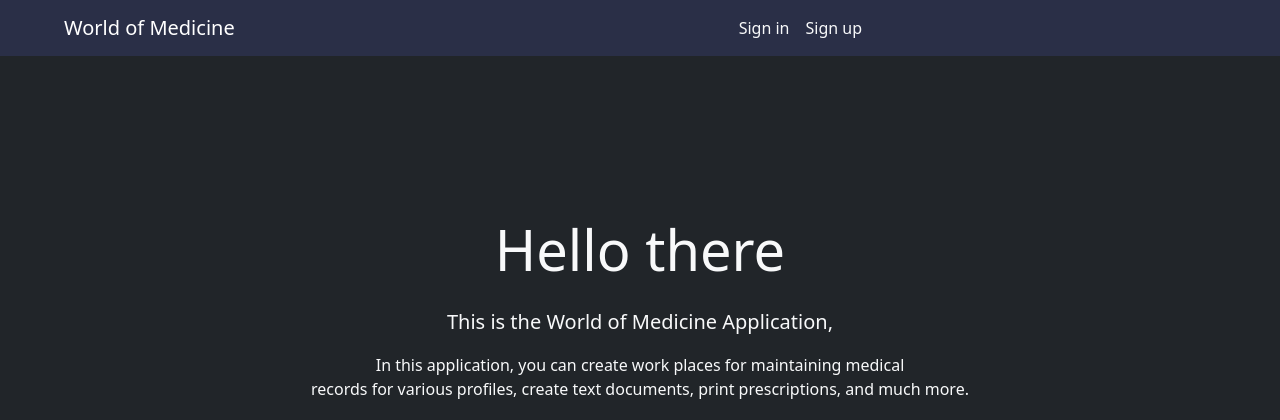
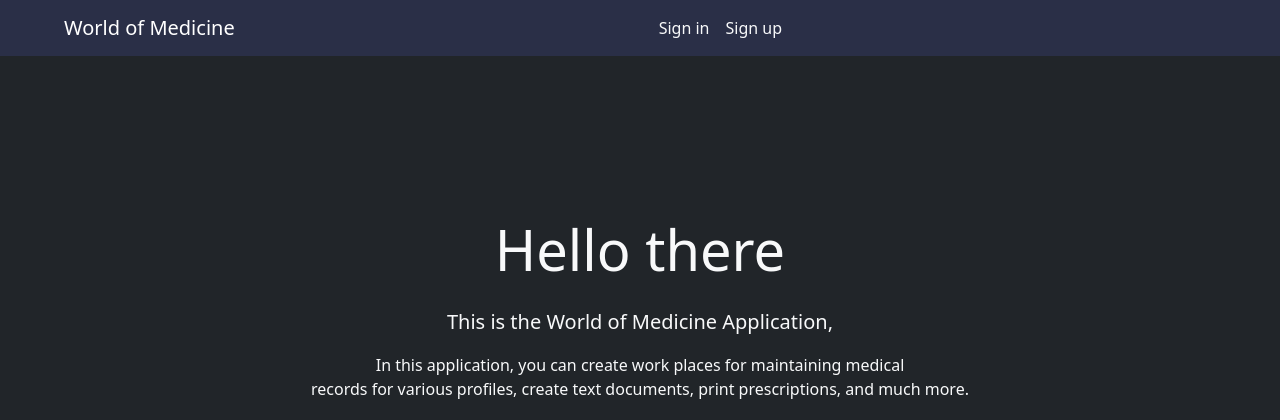
Before and after one commit to Spike2250/wom-portal-django, a Django app: page / in a window 1280 px wide. Shown: the top 420 px of the page. Run offline with Django 5.2, Linux system fonts and the light colour scheme; some libraries are stand-ins or nearby versions.

Commit message:
fix navbar

```diff
--- a/app/templates/navbar.html
+++ b/app/templates/navbar.html
@@ -10,15 +10,12 @@
         <ul class="navbar-nav mr-auto">
             {% if request.user.is_authenticated %}
                 <li class="nav-item">
-                    <a class="nav-link text-light-emphasis" href="{% url 'users' %}">{% trans 'Users' %}</a>
-                </li>
-                <li class="nav-item">
                     <a class="nav-link text-light-emphasis" href="{% url 'workplaces' %}">{% trans 'My work places' %}</a>
                 </li>
             {% endif %}
         </ul>
 
-        <ul class="navbar-nav" style="padding-left: 30em;">
+        <ul class="navbar-nav" style="padding-left: 25em;">
             {% if request.user.is_authenticated %}
                 <li class="nav-item">
                     <p class="nav-link disabled text-light-emphasis user-select-none my-0">{% trans 'Current user: '%}</p>
@@ -33,6 +30,9 @@
                         {% bootstrap_button button button_type="submit" button_class="btn btn-outline-secondary" %}
                     </form>
                 </li>
+                <li class="nav-item" style="padding-left: 5em;">
+                    <a class="nav-link text-light-emphasis" href="{% url 'users' %}">{% trans 'Users' %}</a>
+                </li>
             {% else %}
                 <li class="nav-item">
                     <a class="nav-link text-light-emphasis" href="{% url 'login' %}">{% trans 'Sign in' %}</a>
```
